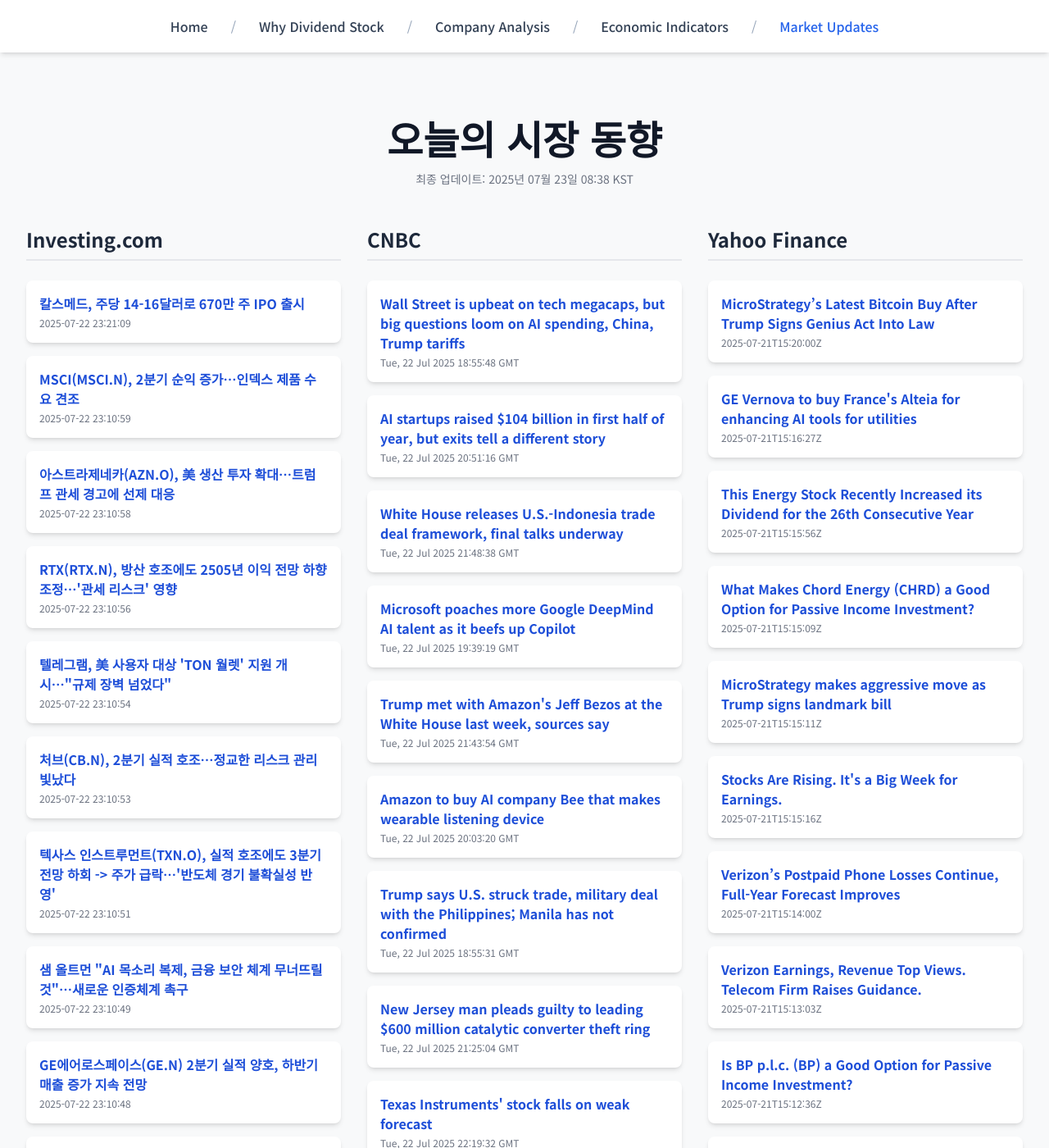
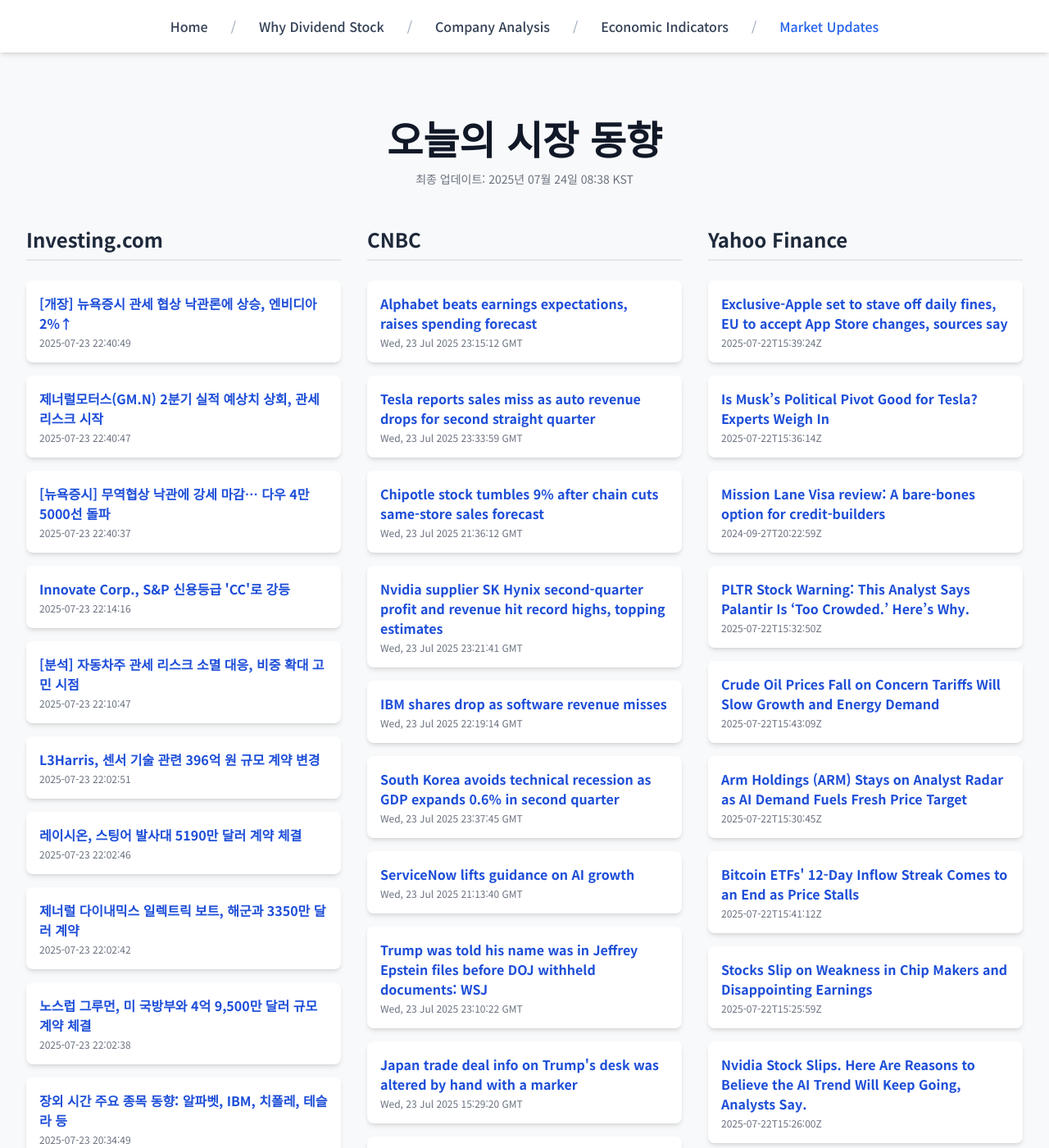
Before and after one commit to Kay-Hwang/my-company-analysis, a Jekyll site: the page built from market-updates.html, in a window 1280 px wide and 1400 px high. Shown: the whole window at 82% size. Built offline with Jekyll 4.4.1, drawn with Linux system fonts in a browser that asks for light colours; nearby versions of some CDN libraries; a script that is not in the unit is left out; some of the changed text lies outside the part shown.

Commit message:
Update latest data

```diff
--- a/_data/latest_data.json
+++ b/_data/latest_data.json
@@ -1,190 +1,190 @@
 {
-  "lastUpdated": "2025년 07월 23일 08:38 KST",
+  "lastUpdated": "2025년 07월 24일 08:38 KST",
   "news": {
     "investing": [
       {
-        "title": "칼스메드, 주당 14-16달러로 670만 주 IPO 출시",
-        "link": "https://kr.investing.com/news/stock-market-news/article-432SI-1559197",
-        "pubDate": "2025-07-22 23:21:09",
-        "summary": "칼스메드, 주당 14-16달러로 670만 주 IPO 출시"
+        "title": "[개장] 뉴욕증시 관세 협상 낙관론에 상승, 엔비디아 2%↑",
+        "link": "https://kr.investing.com/news/stock-market-news/article-1561212",
+        "pubDate": "2025-07-23 22:40:49",
+        "summary": "[개장] 뉴욕증시 관세 협상 낙관론에 상승, 엔비디아 2%↑"
       },
       {
-        "title": "MSCI(MSCI.N), 2분기 순익 증가…인덱스 제품 수요 견조",
-        "link": "https://kr.investing.com/news/stock-market-news/article-1559189",
-        "pubDate": "2025-07-22 23:10:59",
-        "summary": "MSCI(MSCI.N), 2분기 순익 증가…인덱스 제품 수요 견조"
+        "title": "제너럴모터스(GM.N) 2분기 실적 예상치 상회, 관세 리스크 시작",
+        "link": "https://kr.investing.com/news/stock-market-news/article-1561211",
+        "pubDate": "2025-07-23 22:40:47",
+        "summary": "제너럴모터스(GM.N) 2분기 실적 예상치 상회, 관세 리스크 시작"
       },
       {
-        "title": "아스트라제네카(AZN.O), 美 생산 투자 확대…트럼프 관세 경고에 선제 대응",
-        "link": "https://kr.investing.com/news/stock-market-news/article-1559188",
-        "pubDate": "2025-07-22 23:10:58",
-        "summary": "아스트라제네카(AZN.O), 美 생산 투자 확대…트럼프 관세 경고에 선제 대응"
+        "title": "[뉴욕증시] 무역협상 낙관에 강세 마감… 다우 4만5000선 돌파",
+        "link": "https://kr.investing.com/news/stock-market-news/article-1561210",
+        "pubDate": "2025-07-23 22:40:37",
+        "summary": "[뉴욕증시] 무역협상 낙관에 강세 마감… 다우 4만5000선 돌파"
       },
       {
-        "title": "RTX(RTX.N), 방산 호조에도 2505년 이익 전망 하향 조정…'관세 리스크' 영향",
-        "link": "https://kr.investing.com/news/stock-market-news/article-1559187",
-        "pubDate": "2025-07-22 23:10:56",
-        "summary": "RTX(RTX.N), 방산 호조에도 2505년 이익 전망 하향 조정…'관세 리스크' 영향"
+        "title": "Innovate Corp., S&P 신용등급 'CC'로 강등",
+        "link": "https://kr.investing.com/news/stock-market-news/article-93CH-1561181",
+        "pubDate": "2025-07-23 22:14:16",
+        "summary": "Innovate Corp., S&P 신용등급 'CC'로 강등"
       },
       {
-        "title": "텔레그램, 美 사용자 대상 'TON 월렛' 지원 개시…\"규제 장벽 넘었다\"",
-        "link": "https://kr.investing.com/news/stock-market-news/article-1559186",
-        "pubDate": "2025-07-22 23:10:54",
-        "summary": "텔레그램, 美 사용자 대상 'TON 월렛' 지원 개시…\"규제 장벽 넘었다\""
+        "title": "[분석] 자동차주 관세 리스크 소멸 대응, 비중 확대 고민 시점",
+        "link": "https://kr.investing.com/news/stock-market-news/article-1561173",
+        "pubDate": "2025-07-23 22:10:47",
+        "summary": "[분석] 자동차주 관세 리스크 소멸 대응, 비중 확대 고민 시점"
       },
       {
-        "title": "처브(CB.N), 2분기 실적 호조…정교한 리스크 관리 빛났다",
-        "link": "https://kr.investing.com/news/stock-market-news/article-1559185",
-        "pubDate": "2025-07-22 23:10:53",
-        "summary": "처브(CB.N), 2분기 실적 호조…정교한 리스크 관리 빛났다"
+        "title": "L3Harris, 센서 기술 관련 396억 원 규모 계약 변경",
+        "link": "https://kr.investing.com/news/stock-market-news/article-93CH-1561159",
+        "pubDate": "2025-07-23 22:02:51",
+        "summary": "L3Harris, 센서 기술 관련 396억 원 규모 계약 변경"
       },
       {
-        "title": "텍사스 인스트루먼트(TXN.O), 실적 호조에도 3분기 전망 하회 -> 주가 급락…'반도체 경기 불확실성 반영'",
-        "link": "https://kr.investing.com/news/stock-market-news/article-1559184",
-        "pubDate": "2025-07-22 23:10:51",
-        "summary": "텍사스 인스트루먼트(TXN.O), 실적 호조에도 3분기 전망 하회 -> 주가 급락…'반도체 경기 불확실성 반영'"
+        "title": "레이시온, 스팅어 발사대 5190만 달러 계약 체결",
+        "link": "https://kr.investing.com/news/stock-market-news/article-93CH-1561157",
+        "pubDate": "2025-07-23 22:02:46",
+        "summary": "레이시온, 스팅어 발사대 5190만 달러 계약 체결"
       },
       {
-        "title": "샘 올트먼 \"AI 목소리 복제, 금융 보안 체계 무너뜨릴 것\"…새로운 인증체계 촉구",
-        "link": "https://kr.investing.com/news/stock-market-news/article-1559183",
-        "pubDate": "2025-07-22 23:10:49",
-        "summary": "샘 올트먼 \"AI 목소리 복제, 금융 보안 체계 무너뜨릴 것\"…새로운 인증체계 촉구"
+        "title": "제너럴 다이내믹스 일렉트릭 보트, 해군과 3350만 달러 계약",
+        "link": "https://kr.investing.com/news/stock-market-news/article-93CH-1561156",
+        "pubDate": "2025-07-23 22:02:42",
+        "summary": "제너럴 다이내믹스 일렉트릭 보트, 해군과 3350만 달러 계약"
       },
       {
-        "title": "GE에어로스페이스(GE.N) 2분기 실적 양호, 하반기 매출 증가 지속 전망",
-        "link": "https://kr.investing.com/news/stock-market-news/article-1559182",
-        "pubDate": "2025-07-22 23:10:48",
-        "summary": "GE에어로스페이스(GE.N) 2분기 실적 양호, 하반기 매출 증가 지속 전망"
+        "title": "노스럽 그루먼, 미 국방부와 4억 9,500만 달러 규모 계약 체결",
+        "link": "https://kr.investing.com/news/stock-market-news/article-93CH-1561155",
+        "pubDate": "2025-07-23 22:02:38",
+        "summary": "노스럽 그루먼, 미 국방부와 4억 9,500만 달러 규모 계약 체결"
       },
       {
-        "title": "[개장] 뉴욕증시 오픈AI 투자 부진 소식에 '흔들', 엔비디아 2.5%↓",
-        "link": "https://kr.investing.com/news/stock-market-news/article-1559162",
-        "pubDate": "2025-07-22 22:40:56",
-        "summary": "[개장] 뉴욕증시 오픈AI 투자 부진 소식에 '흔들', 엔비디아 2.5%↓"
+        "title": "장외 시간 주요 종목 동향: 알파벳, IBM, 치폴레, 테슬라 등",
+        "link": "https://kr.investing.com/news/stock-market-news/article-432SI-1561036",
+        "pubDate": "2025-07-23 20:34:49",
+        "summary": "장외 시간 주요 종목 동향: 알파벳, IBM, 치폴레, 테슬라 등"
       }
     ],
     "cnbc": [
       {
-        "title": "Wall Street is upbeat on tech megacaps, but big questions loom on AI spending, China, Trump tariffs",
-        "link": "https://www.cnbc.com/2025/07/22/tech-q2-earnings-preview-ai-spending-china-and-trump-tariffs-loom.html",
-        "pubDate": "Tue, 22 Jul 2025 18:55:48 GMT",
-        "summary": "Tech earnings season kicks off on Wednesday after market close with results from Alphabet and Tesla."
+        "title": "Alphabet beats earnings expectations, raises spending forecast",
+        "link": "https://www.cnbc.com/2025/07/23/alphabet-google-q2-earnings.html",
+        "pubDate": "Wed, 23 Jul 2025 23:15:12 GMT",
+        "summary": "The company increased its capital expenditures for 2025 by $10 billion due to \"strong and growing demand for our Cloud products and services.\""
       },
       {
-        "title": "AI startups raised $104 billion in first half of year, but exits tell a different story",
-        "link": "https://www.cnbc.com/2025/07/22/ai-startups-raised-104-billion-in-first-half-exits-different-story.html",
-        "pubDate": "Tue, 22 Jul 2025 20:51:16 GMT",
-        "summary": "AI accounted for nearly two-thirds of all fundraising deal value in the first half of 2025, with the bulk of those dollars concentrated in a few companies."
+        "title": "Tesla reports sales miss as auto revenue drops for second straight quarter",
+        "link": "https://www.cnbc.com/2025/07/23/tesla-tsla-q2-2025-earnings-report.html",
+        "pubDate": "Wed, 23 Jul 2025 23:33:59 GMT",
+        "summary": "Tesla’s second-quarter earnings call comes as Elon Musk’s automaker tries to revitalize EV sales and turn its robotaxis into moneymakers."
       },
       {
-        "title": "White House releases U.S.-Indonesia trade deal framework, final talks underway",
-        "link": "https://www.cnbc.com/2025/07/22/trump-indonesia-trade-tariffs-framework.html",
-        "pubDate": "Tue, 22 Jul 2025 21:48:38 GMT",
-        "summary": "The newly announced 19% tariff on Indonesian goods is lower than the 32% rate it had faced under President Donald Trump's previous \"liberation day\" plans."
+        "title": "Chipotle stock tumbles 9% after chain cuts same-store sales forecast",
+        "link": "https://www.cnbc.com/2025/07/23/chipotle-mexican-grill-cmg-q2-2025-earnings.html",
+        "pubDate": "Wed, 23 Jul 2025 21:36:12 GMT",
+        "summary": "Shares of Chipotle have fallen 13% this year, dragging its market cap down to $71.1 billion."
       },
       {
-        "title": "Microsoft poaches more Google DeepMind AI talent as it beefs up Copilot",
-        "link": "https://www.cnbc.com/2025/07/22/microsoft-google-deepmind-ai-talent.html",
-        "pubDate": "Tue, 22 Jul 2025 19:39:19 GMT",
-        "summary": "Microsoft's artificial intelligence group has been growing under Mustafa Suleyman, a co-founder of the DeepMind research lab Google acquired years ago."
+        "title": "Nvidia supplier SK Hynix second-quarter profit and revenue hit record highs, topping estimates",
+        "link": "https://www.cnbc.com/2025/07/24/sk-hynix-second-quarter-earnings-record-revenue-profit-jumps.html",
+        "pubDate": "Wed, 23 Jul 2025 23:21:41 GMT",
+        "summary": "Revenue rose about 35% in the June quarter compared with the same period a year earlier, while operating profit rose 68%, year on year."
       },
       {
-        "title": "Trump met with Amazon's Jeff Bezos at the White House last week, sources say",
-        "link": "https://www.cnbc.com/2025/07/22/trump-amazon-bezos-white-house.html",
-        "pubDate": "Tue, 22 Jul 2025 21:43:54 GMT",
-        "summary": "A Gulfstream G700 private jet linked to Bezos landed in Dulles, Virginia, outside Washington, on July 14 before taking off the next day."
+        "title": "IBM shares drop as software revenue misses",
+        "link": "https://www.cnbc.com/2025/07/23/ibm-q2-earnings-report-2025.html",
+        "pubDate": "Wed, 23 Jul 2025 22:19:14 GMT",
+        "summary": "IBM delivered stronger earnings and income than expected and raised its forecast for full-year free cash flow. But software revenue was a bit light."
       },
       {
-        "title": "Amazon to buy AI company Bee that makes wearable listening device",
-        "link": "https://www.cnbc.com/2025/07/22/amazon-ai-bee-wearable.html",
-        "pubDate": "Tue, 22 Jul 2025 20:03:20 GMT",
-        "summary": "Amazon has launched a flurry of AI products and services, and it recently overhauled its Alexa voice assistant with the technology."
+        "title": "South Korea avoids technical recession as GDP expands 0.6% in second quarter",
+        "link": "https://www.cnbc.com/2025/07/24/south-korea-avoids-technical-recession-as-gdp-expands-0point6percent-in-second-quarter.html",
+        "pubDate": "Wed, 23 Jul 2025 23:37:45 GMT",
+        "summary": "This was higher than the 0.5% expected by economists polled by Reuters, and a reversal from the 0.2% contraction seen in the first quarter."
       },
       {
-        "title": "Trump says U.S. struck trade, military deal with the Philippines; Manila has not confirmed",
-        "link": "https://www.cnbc.com/2025/07/22/trump-philippines-trade-tariffs-military.html",
-        "pubDate": "Tue, 22 Jul 2025 18:55:31 GMT",
-        "summary": "President Donald Trump said the U.S. has \"concluded\" a trade deal with the Philippines that includes a 19% tariff on goods from the southeast Asian country."
+        "title": "ServiceNow lifts guidance on AI growth",
+        "link": "https://www.cnbc.com/2025/07/23/servicenow-now-q2-earnings-2025.html",
+        "pubDate": "Wed, 23 Jul 2025 21:13:40 GMT",
+        "summary": "\"Every business process in every industry is being refactored for agentic AI,\" said ServiceNow chair and CEO Bill McDermott in a release."
       },
       {
-        "title": "New Jersey man pleads guilty to leading $600 million catalytic converter theft ring",
-        "link": "https://www.cnbc.com/2025/07/22/guilty-plea-catalytic-convertor-theft-cars.html",
-        "pubDate": "Tue, 22 Jul 2025 21:25:04 GMT",
-        "summary": "The Covid pandemic saw an explosion in thefts of catalytic converters, which contain precious metals, including platinum, palladium and rhodium."
+        "title": "Trump was told his name was in Jeffrey Epstein files before DOJ withheld documents: WSJ",
+        "link": "https://www.cnbc.com/2025/07/23/trump-jeffrey-epstein-files-wsj.html",
+        "pubDate": "Wed, 23 Jul 2025 23:10:22 GMT",
+        "summary": "President Donald Trump was friends with Jeffrey Epstein for years before the two men had a falling-out."
       },
       {
-        "title": "Texas Instruments' stock falls on weak forecast",
-        "link": "https://www.cnbc.com/2025/07/22/texas-instruments-txn-stock-falls-on-weak-forecast-.html",
-        "pubDate": "Tue, 22 Jul 2025 22:19:32 GMT",
-        "summary": "Texas Instruments forecast third-quarter revenue that missed analysts' estimates."
+        "title": "Japan trade deal info on Trump's desk was altered by hand with a marker",
+        "link": "https://www.cnbc.com/2025/07/23/trumps-japan-trade-deal-card-was-altered-by-hand.html",
+        "pubDate": "Wed, 23 Jul 2025 15:29:20 GMT",
+        "summary": "Details of the Japan deal seen in a photo posted by Dan Scavino, the White House deputy chief of staff, show discrepancies and last-minute edits."
       },
       {
-        "title": "Sen. Mike Lee posts, deletes fake Fed Chair Powell resignation letter: Reports",
-        "link": "https://www.cnbc.com/2025/07/22/powell-fed-resignation-fake-mike-lee.html",
-        "pubDate": "Tue, 22 Jul 2025 21:00:36 GMT",
-        "summary": "The letter surfaced as President Donald Trump has bludgeoned the Federal Reserve chairman with criticism over his refusal to cut interest rates."
+        "title": "The 10 best U.S. states to retire—it's about more than 'just the number of sunny days and taxes'",
+        "link": "https://www.cnbc.com/2025/07/23/best-us-states-to-retire.html",
+        "pubDate": "Wed, 23 Jul 2025 13:00:01 GMT",
+        "summary": "If you want affordability, access to health care and neighborhood safety, you may want to look outside historically popular retirement destinations."
       }
     ],
     "yahoo": [
       {
-        "title": "MicroStrategy’s Latest Bitcoin Buy After Trump Signs Genius Act Into Law",
-        "link": "https://www.barrons.com/articles/microstrategys-stock-bitcoin-genius-act-239ae7c4?siteid=yhoof2&yptr=yahoo",
-        "pubDate": "2025-07-21T15:20:00Z",
-        "summary": "MicroStrategy’s Latest Bitcoin Buy After Trump Signs Genius Act Into Law"
+        "title": "Exclusive-Apple set to stave off daily fines, EU to accept App Store changes, sources say",
+        "link": "https://finance.yahoo.com/news/exclusive-apple-set-stave-off-153924729.html",
+        "pubDate": "2025-07-22T15:39:24Z",
+        "summary": "Exclusive-Apple set to stave off daily fines, EU to accept App Store changes, sources say"
       },
       {
-        "title": "GE Vernova to buy France's Alteia for enhancing AI tools for utilities",
-        "link": "https://finance.yahoo.com/news/ge-vernova-buy-frances-alteia-151627211.html",
-        "pubDate": "2025-07-21T15:16:27Z",
-        "summary": "GE Vernova to buy France's Alteia for enhancing AI tools for utilities"
+        "title": "Is Musk’s Political Pivot Good for Tesla? Experts Weigh In",
+        "link": "https://finance.yahoo.com/news/musk-political-pivot-good-tesla-153614344.html",
+        "pubDate": "2025-07-22T15:36:14Z",
+        "summary": "Is Musk’s Political Pivot Good for Tesla? Experts Weigh In"
       },
       {
-        "title": "This Energy Stock Recently Increased its Dividend for the 26th Consecutive Year",
-        "link": "https://finance.yahoo.com/news/energy-stock-recently-increased-dividend-151556679.html",
-        "pubDate": "2025-07-21T15:15:56Z",
-        "summary": "This Energy Stock Recently Increased its Dividend for the 26th Consecutive Year"
+        "title": "Mission Lane Visa review: A bare-bones option for credit-builders",
+        "link": "https://finance.yahoo.com/personal-finance/review/mission-lane-visa-review-202259242.html",
+        "pubDate": "2024-09-27T20:22:59Z",
+        "summary": "Mission Lane Visa review: A bare-bones option for credit-builders"
       },
       {
-        "title": "What Makes Chord Energy (CHRD) a Good Option for Passive Income Investment?",
-        "link": "https://finance.yahoo.com/news/makes-chord-energy-chrd-good-151509789.html",
-        "pubDate": "2025-07-21T15:15:09Z",
-        "summary": "What Makes Chord Energy (CHRD) a Good Option for Passive Income Investment?"
+        "title": "PLTR Stock Warning: This Analyst Says Palantir Is ‘Too Crowded.’ Here’s Why.",
+        "link": "https://finance.yahoo.com/news/pltr-stock-warning-analyst-says-153250996.html",
+        "pubDate": "2025-07-22T15:32:50Z",
+        "summary": "PLTR Stock Warning: This Analyst Says Palantir Is ‘Too Crowded.’ Here’s Why."
       },
       {
-        "title": "MicroStrategy makes aggressive move as Trump signs landmark bill",
-        "link": "https://finance.yahoo.com/news/microstrategy-makes-aggressive-move-trump-151511463.html",
-        "pubDate": "2025-07-21T15:15:11Z",
-        "summary": "MicroStrategy makes aggressive move as Trump signs landmark bill"
+        "title": "Crude Oil Prices Fall on Concern Tariffs Will Slow Growth and Energy Demand",
+        "link": "https://finance.yahoo.com/news/crude-oil-prices-fall-concern-154309365.html",
+        "pubDate": "2025-07-22T15:43:09Z",
+        "summary": "Crude Oil Prices Fall on Concern Tariffs Will Slow Growth and Energy Demand"
       },
       {
-        "title": "Stocks Are Rising. It's a Big Week for Earnings.",
-        "link": "https://www.barrons.com/livecoverage/stock-market-news-today-072125/card/stocks-open-higher-it-s-a-big-week-for-earnings--nJ0BErhLp8dfbVfyqJQh?siteid=yhoof2&yptr=yahoo",
-        "pubDate": "2025-07-21T15:15:16Z",
-        "summary": "Stocks Are Rising. It's a Big Week for Earnings."
+        "title": "Arm Holdings (ARM) Stays on Analyst Radar as AI Demand Fuels Fresh Price Target",
+        "link": "https://finance.yahoo.com/news/arm-holdings-arm-stays-analyst-153045050.html",
+        "pubDate": "2025-07-22T15:30:45Z",
+        "summary": "Arm Holdings (ARM) Stays on Analyst Radar as AI Demand Fuels Fresh Price Target"
       },
       {
-        "title": "Verizon’s Postpaid Phone Losses Continue, Full-Year Forecast Improves",
-        "link": "https://www.wsj.com/business/earnings/verizon-earnings-q2-2025-vz-stock-dcc1b3d6?siteid=yhoof2&yptr=yahoo",
-        "pubDate": "2025-07-21T15:14:00Z",
-        "summary": "Verizon’s Postpaid Phone Losses Continue, Full-Year Forecast Improves"
+        "title": "Bitcoin ETFs' 12-Day Inflow Streak Comes to an End as Price Stalls",
+        "link": "https://finance.yahoo.com/news/bitcoin-etfs-12-day-inflow-154112874.html",
+        "pubDate": "2025-07-22T15:41:12Z",
+        "summary": "Bitcoin ETFs' 12-Day Inflow Streak Comes to an End as Price Stalls"
       },
       {
-        "title": "Verizon Earnings, Revenue Top Views. Telecom Firm Raises Guidance.",
-        "link": "https://www.investors.com/news/technology/verizon-stock-verizon-earnings-q22025/?src=A00220&yptr=yahoo",
-        "pubDate": "2025-07-21T15:13:03Z",
-        "summary": "Verizon Earnings, Revenue Top Views. Telecom Firm Raises Guidance."
+        "title": "Stocks Slip on Weakness in Chip Makers and Disappointing Earnings",
+        "link": "https://finance.yahoo.com/news/stocks-slip-weakness-chip-makers-152559749.html",
+        "pubDate": "2025-07-22T15:25:59Z",
+        "summary": "Stocks Slip on Weakness in Chip Makers and Disappointing Earnings"
       },
       {
-        "title": "Is BP p.l.c. (BP) a Good Option for Passive Income Investment?",
-        "link": "https://finance.yahoo.com/news/bp-p-l-c-bp-151236045.html",
-        "pubDate": "2025-07-21T15:12:36Z",
-        "summary": "Is BP p.l.c. (BP) a Good Option for Passive Income Investment?"
+        "title": "Nvidia Stock Slips. Here Are Reasons to Believe the AI Trend Will Keep Going, Analysts Say.",
+        "link": "https://www.barrons.com/articles/nvidia-stock-price-ai-chips-88b0b543?siteid=yhoof2&yptr=yahoo",
+        "pubDate": "2025-07-22T15:26:00Z",
+        "summary": "Nvidia Stock Slips. Here Are Reasons to Believe the AI Trend Will Keep Going, Analysts Say."
       },
       {
-        "title": "Navigator Gas, Amon Maritime form JV for ammonia-fuelled gas carriers",
-        "link": "https://finance.yahoo.com/news/navigator-gas-amon-maritime-form-151245885.html",
-        "pubDate": "2025-07-21T15:12:45Z",
-        "summary": "Navigator Gas, Amon Maritime form JV for ammonia-fuelled gas carriers"
+        "title": "Halliburton says Mexico oil output decline rates will pressure reactivation of business",
+        "link": "https://finance.yahoo.com/news/halliburton-says-mexico-oil-output-152644485.html",
+        "pubDate": "2025-07-22T15:26:44Z",
+        "summary": "Halliburton says Mexico oil output decline rates will pressure reactivation of business"
       }
     ]
   },
@@ -233,8 +233,8 @@
       },
       "treasury10Y": {
         "name": "10년물 국채금리",
-        "value": 4.38,
-        "date": "2025-07-21"
+        "value": 4.35,
+        "date": "2025-07-22"
       }
     }
   }
```
